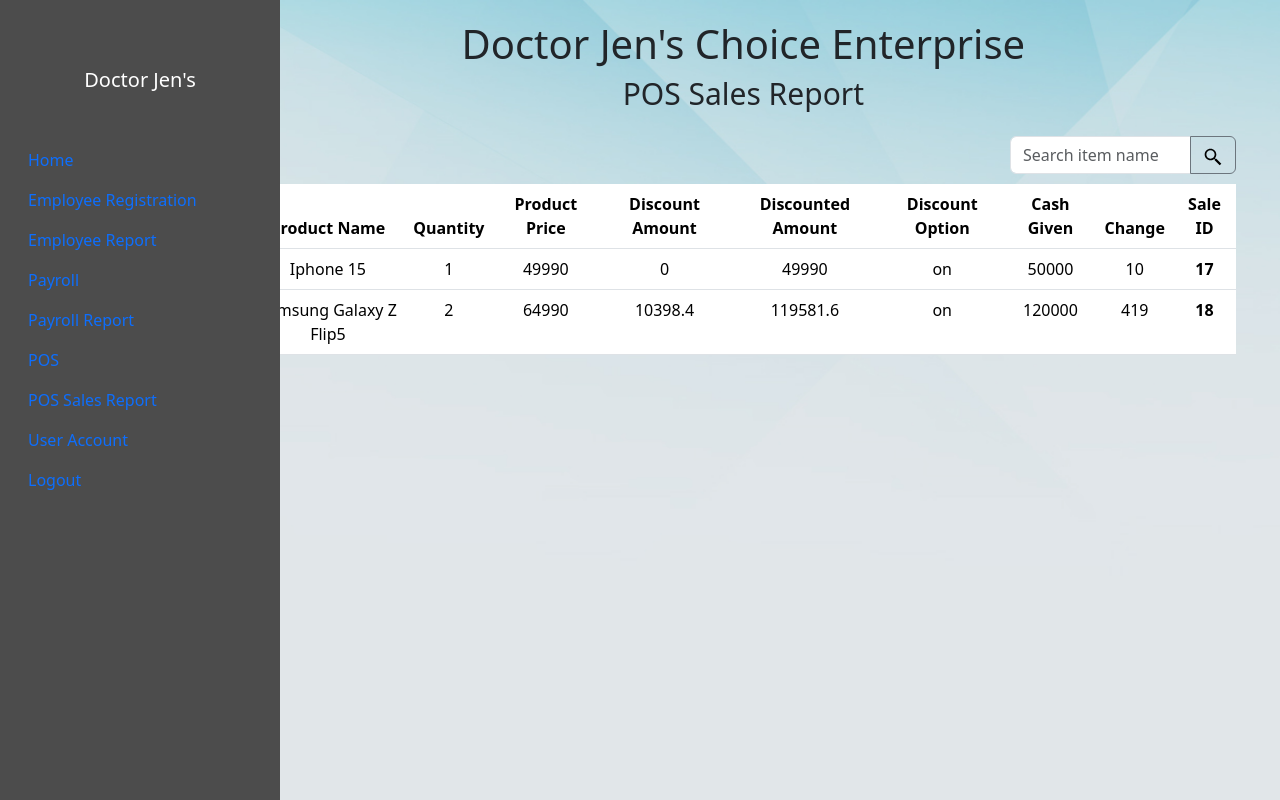
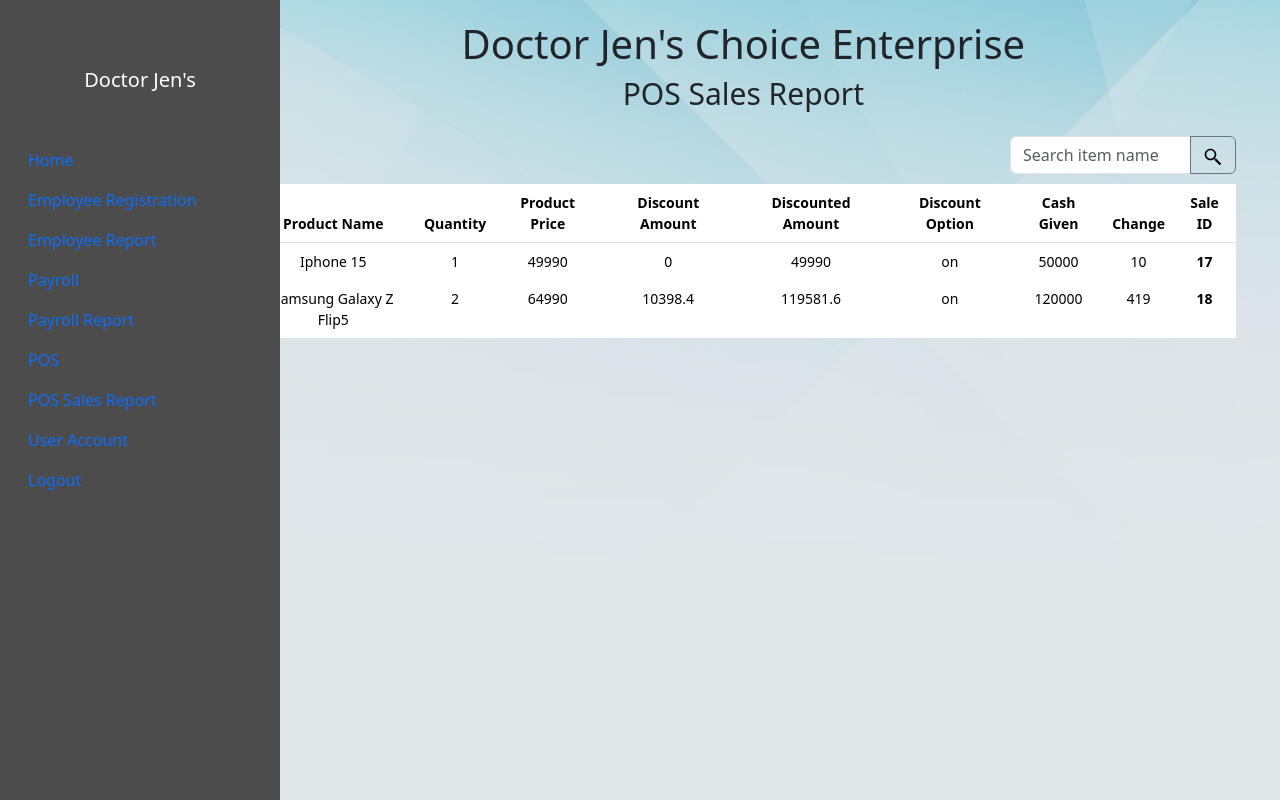
Before and after one commit to qafsd219/tating_webdevelopment, a PHP site: page /pos_sales_report.php in a window 1280 px wide. Run offline with PHP 8.4, Linux system fonts and the light colour scheme; data comes from the database, SQL or seed files in the repository.

Commit message:
ADJUST LAYOUT TABLE REPORTS

```diff
--- a/pos_sales_report.php
+++ b/pos_sales_report.php
@@ -77,18 +77,19 @@
                                     </svg></button>
                             </form>
                         </div>
-                        <table class="table table-hover">
-                            <thead>
+                        <section>
+                            <table class="table table-borderless bg-white rounded small table-hover">
+                                <thead class="border-bottom">
                                     <tr>
-                                    <th scope="col">Product Name</th>
-                                    <th scope="col">Quantity</th>
-                                    <th scope="col">Product Price</th>
-                                    <th scope="col">Discount Amount</th>
-                                    <th scope="col">Discounted Amount</th>
-                                    <th scope="col">Discount Option</th>
-                                    <th scope="col">Cash Given</th>
-                                    <th scope="col">Change</th>
-                                    <th scope="col">Sale ID</th>
+                                        <th class="py-6 ps-6">Product Name</th>
+                                        <th class="py-6 ps-6">Quantity</th>
+                                        <th class="py-6 ps-6">Product Price</th>
+                                        <th class="py-6 ps-6">Discount Amount</th>
+                                        <th class="py-6 ps-6">Discounted Amount</th>
+                                        <th class="py-6 ps-6">Discount Option</th>
+                                        <th class="py-6 ps-6">Cash Given</th>
+                                        <th class="py-6 ps-6">Change</th>
+                                        <th class="py-6 ps-6">Sale ID</th>
                                     </tr>
                                 </thead>
                                 <tbody>
@@ -97,15 +98,15 @@
                                         while ($item = $result->fetch_assoc()) {
                                             echo "
                                             <tr>
-                                            <td>$item[item_name]</td>
-                                            <td>$item[quantity]</td>
-                                            <td>$item[price]</td>
-                                            <td>$item[discount_amount]</td>
-                                            <td>$item[discounted_amount]</td>
-                                            <td>$item[discount_option]</td>
-                                            <td>$item[cash_given]</td>
-                                            <td>$item[customer_change]</td>
-                                            <th scope='row'>$item[id]</th>
+                                                <td class='py-6 ps-6'>$item[item_name]</td>
+                                                <td class='py-6 ps-6'>$item[quantity]</td>
+                                                <td class='py-6 ps-6'>$item[price]</td>
+                                                <td class='py-6 ps-6'>$item[discount_amount]</td>
+                                                <td class='py-6 ps-6'>$item[discounted_amount]</td>
+                                                <td class='py-6 ps-6'>$item[discount_option]</td>
+                                                <td class='py-6 ps-6'>$item[cash_given]</td>
+                                                <td class='py-6 ps-6'>$item[customer_change]</td>
+                                                <th class='py-6 ps-6'>$item[id]</th>
                                             </tr>
                                             ";
                                         }
@@ -113,6 +114,7 @@
                                     ?>
                                 </tbody>
                             </table>
+                        </section>
                     </div>
                 </div>
             </main>
```
Also changed, not shown: employee_report.php (+8 -8 lines), payroll_report.php (+9 -9 lines). Lines whose indentation alone changed are shown as unchanged.
